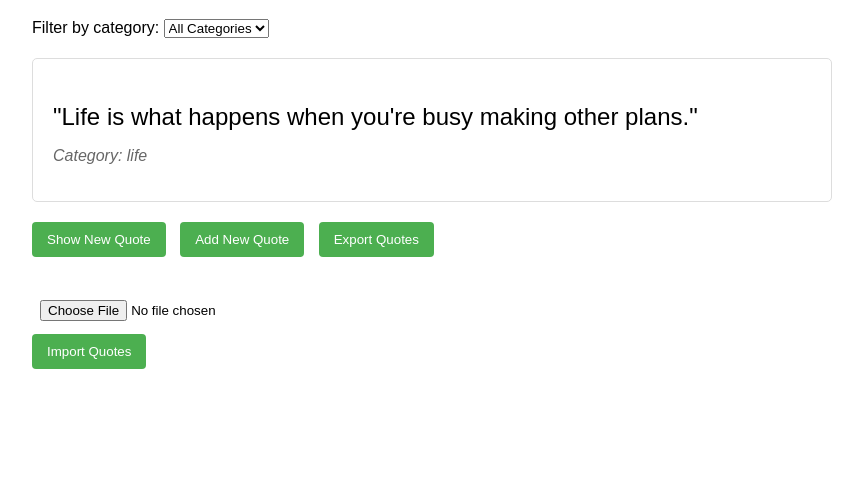
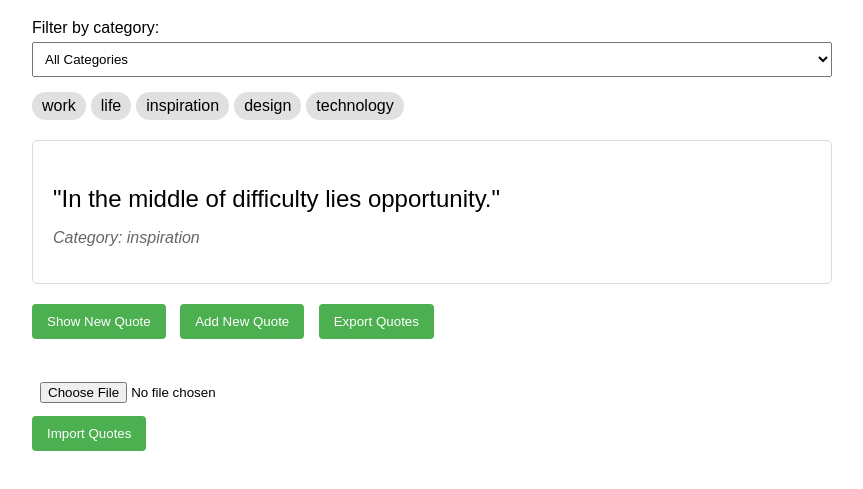
Before and after one commit to EuryPsych/alx_fe_javascript, a plain HTML site: page dom-manipulation/index.html in a window 1280 px wide. Shown: the part 81-570 px from the top of the page, without its empty margins (208-1071 px from the left). Drawn offline with Linux system fonts and the light colour scheme.

Commit message:
Added dynamic content filtering with Web Storage and category tags

```diff
--- a/dom-manipulation/index.html
+++ b/dom-manipulation/index.html
@@ -39,7 +39,7 @@
     button:hover {
       background-color: #45a049;
     }
-    input {
+    input, select {
       padding: 8px;
       margin: 5px 0;
       width: 100%;
@@ -57,16 +57,32 @@
     .import-export {
       margin: 20px 0;
     }
+    .category-tags {
+      margin: 10px 0;
+    }
+    .category-tag {
+      display: inline-block;
+      padding: 5px 10px;
+      background-color: #e0e0e0;
+      border-radius: 15px;
+      margin-right: 5px;
+      cursor: pointer;
+    }
+    .category-tag.active {
+      background-color: #4CAF50;
+      color: white;
+    }
   </style>
 </head>
 <body>
   <h1>Dynamic Quote Generator</h1>
 
   <div class="category-filter">
-    <label for="categorySelect">Filter by category:</label>
-    <select id="categorySelect">
+    <label for="categoryFilter">Filter by category:</label>
+    <select id="categoryFilter">
       <option value="all">All Categories</option>
     </select>
+    <div class="category-tags" id="categoryTags"></div>
   </div>
 
   <div id="quoteDisplay">
--- a/dom-manipulation/script.js
+++ b/dom-manipulation/script.js
@@ -1,17 +1,16 @@
 // Initial quotes data (will be loaded from localStorage)
 let quotes = [];
+let currentFilter = 'all';
 
 // DOM elements
 const quoteDisplay = document.getElementById('quoteDisplay');
 const newQuoteBtn = document.getElementById('newQuote');
 const showFormBtn = document.getElementById('showForm');
 const addQuoteForm = document.getElementById('addQuoteForm');
-const categorySelect = document.getElementById('categorySelect');
+const categoryFilter = document.getElementById('categoryFilter');
 const exportBtn = document.getElementById('exportQuotes');
 const importFile = document.getElementById('importFile');
-
-// Current filter
-let currentFilter = 'all';
+const categoryTags = document.getElementById('categoryTags');
 
 // Initialize the app
 function init() {
@@ -22,9 +21,11 @@ function init() {
   newQuoteBtn.addEventListener('click', showRandomQuote);
   showFormBtn.addEventListener('click', showForm);
   exportBtn.addEventListener('click', exportQuotes);
+  categoryFilter.addEventListener('change', filterQuotes);
 
-  // Populate category filter
-  updateCategoryFilter();
+  // Populate categories and restore last filter
+  populateCategories();
+  restoreLastFilter();
 
   // Show initial random quote
   showRandomQuote();
@@ -40,7 +41,9 @@ function loadQuotes() {
     quotes = [
       { text: "The only way to do great work is to love what you do.", category: "work" },
       { text: "Life is what happens when you're busy making other plans.", category: "life" },
-      { text: "In the middle of difficulty lies opportunity.", category: "inspiration" }
+      { text: "In the middle of difficulty lies opportunity.", category: "inspiration" },
+      { text: "Simplicity is the ultimate sophistication.", category: "design" },
+      { text: "The best way to predict the future is to invent it.", category: "technology" }
     ];
     saveQuotes();
   }
@@ -49,15 +52,73 @@ function loadQuotes() {
 // Save quotes to localStorage
 function saveQuotes() {
   localStorage.setItem('quotes', JSON.stringify(quotes));
+  localStorage.setItem('lastFilter', currentFilter);
 }
 
-// Display a random quote
+// Populate categories dropdown and tags
+function populateCategories() {
+  // Get all unique categories
+  const categories = ['all', ...new Set(quotes.map(quote => quote.category))];
+
+  // Clear existing options
+  categoryFilter.innerHTML = '';
+  categoryTags.innerHTML = '';
+
+  // Add new options to dropdown
+  categories.forEach(category => {
+    const option = document.createElement('option');
+    option.value = category;
+    option.textContent = category === 'all' ? 'All Categories' : category;
+    categoryFilter.appendChild(option);
+
+    // Add category tags
+    if (category !== 'all') {
+      const tag = document.createElement('span');
+      tag.className = 'category-tag';
+      tag.textContent = category;
+      tag.addEventListener('click', () => {
+        currentFilter = category;
+        categoryFilter.value = category;
+        saveQuotes();
+        filterQuotes();
+        updateActiveTags();
+      });
+      categoryTags.appendChild(tag);
+    }
+  });
+
+  updateActiveTags();
+}
+
+// Update active tag styling
+function updateActiveTags() {
+  document.querySelectorAll('.category-tag').forEach(tag => {
+    tag.classList.toggle('active', tag.textContent === currentFilter);
+  });
+}
+
+// Restore last selected filter
+function restoreLastFilter() {
+  const savedFilter = localStorage.getItem('lastFilter');
+  if (savedFilter) {
+    currentFilter = savedFilter;
+    categoryFilter.value = savedFilter;
+  }
+}
+
+// Filter quotes based on selected category
+function filterQuotes() {
+  currentFilter = categoryFilter.value;
+  saveQuotes();
+  updateActiveTags();
+  showRandomQuote();
+}
+
+// Display a random quote from filtered list
 function showRandomQuote() {
-  let filteredQuotes = quotes;
-
-  if (currentFilter !== 'all') {
-    filteredQuotes = quotes.filter(quote => quote.category === currentFilter);
-  }
+  let filteredQuotes = currentFilter === 'all'
+    ? [...quotes]
+    : quotes.filter(quote => quote.category === currentFilter);
 
   if (filteredQuotes.length === 0) {
     quoteDisplay.innerHTML = '<p>No quotes found in this category. Add some!</p>';
@@ -84,7 +145,6 @@ function showForm() {
 // Hide the add quote form
 function hideForm() {
   addQuoteForm.style.display = 'none';
-  // Clear the form
   document.getElementById('newQuoteText').value = '';
   document.getElementById('newQuoteCategory').value = '';
 }
@@ -104,39 +164,15 @@ function addQuote() {
 
   // Update UI and storage
   saveQuotes();
-  updateCategoryFilter();
+  populateCategories();
   hideForm();
   showRandomQuote();
-}
-
-// Update the category filter dropdown
-function updateCategoryFilter() {
-  // Get all unique categories
-  const categories = ['all', ...new Set(quotes.map(quote => quote.category))];
-
-  // Clear existing options
-  categorySelect.innerHTML = '';
-
-  // Add new options
-  categories.forEach(category => {
-    const option = document.createElement('option');
-    option.value = category;
-    option.textContent = category === 'all' ? 'All Categories' : category;
-    categorySelect.appendChild(option);
-  });
-
-  // Set up event listener for filter change
-  categorySelect.addEventListener('change', (e) => {
-    currentFilter = e.target.value;
-    showRandomQuote();
-  });
 }
 
 // Export quotes to JSON file
 function exportQuotes() {
   const dataStr = JSON.stringify(quotes, null, 2);
   const dataUri = 'data:application/json;charset=utf-8,'+ encodeURIComponent(dataStr);
-
   const exportFileDefaultName = 'quotes.json';
 
   const linkElement = document.createElement('a');
@@ -163,11 +199,9 @@ function importQuotes() {
 
       quotes = importedQuotes;
       saveQuotes();
-      updateCategoryFilter();
+      populateCategories();
       showRandomQuote();
       alert(`Successfully imported ${importedQuotes.length} quotes!`);
-
-      // Reset file input
       importFile.value = '';
     } catch (error) {
       alert('Error importing quotes: ' + error.message);
```
